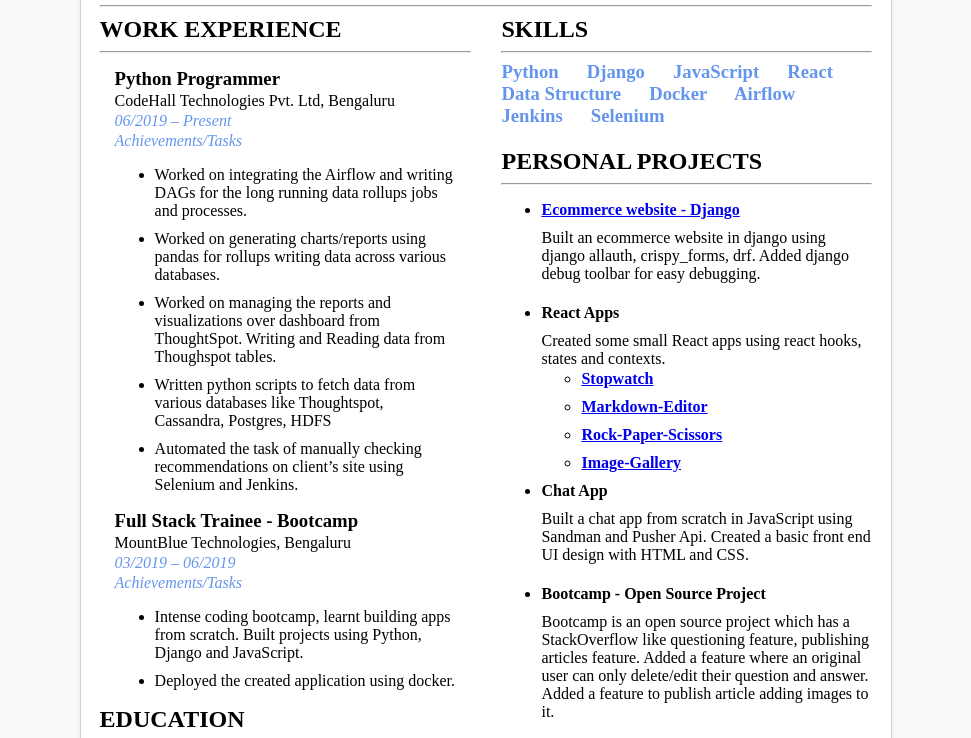
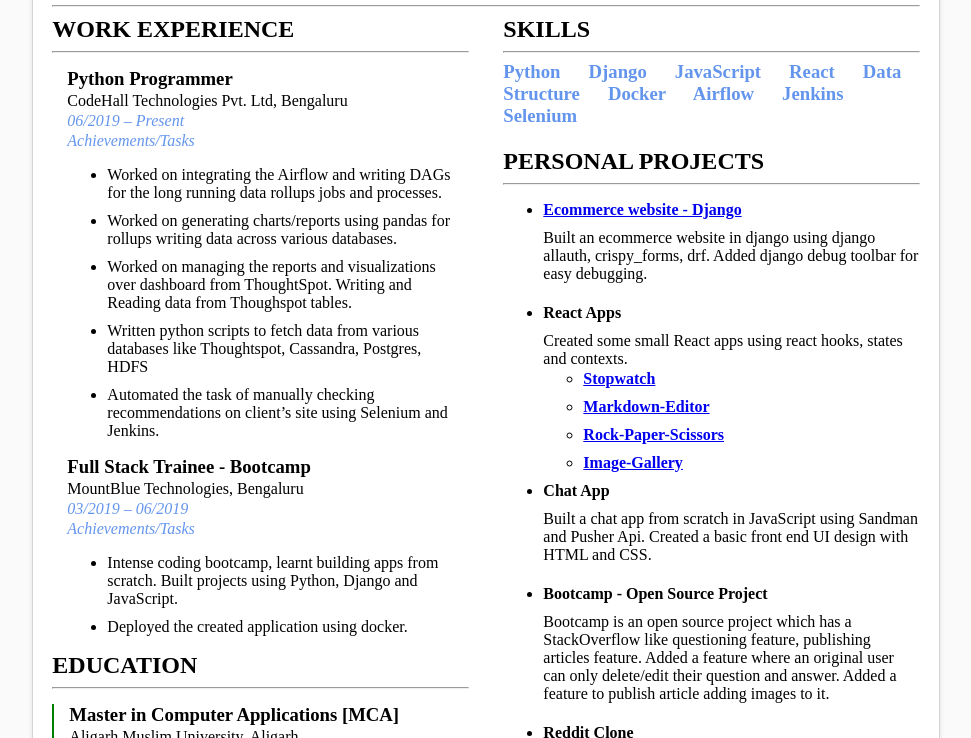
Before and after one commit to Prat9501/prateek_resume, a plain HTML site: page index.html in a window 1280 px wide. Shown: the part 178-916 px from the top of the page, without its empty margins (154-1125 px from the left). Drawn offline with Linux system fonts and the light colour scheme.

Commit message:
Update main.css

```diff
--- a/main.css
+++ b/main.css
@@ -16,7 +16,7 @@
 }
 
 .page {
-  width: 215mm;
+  width: 240mm;
   min-height: 320mm;
   padding: 5mm;
   margin: 5mm auto;
```
